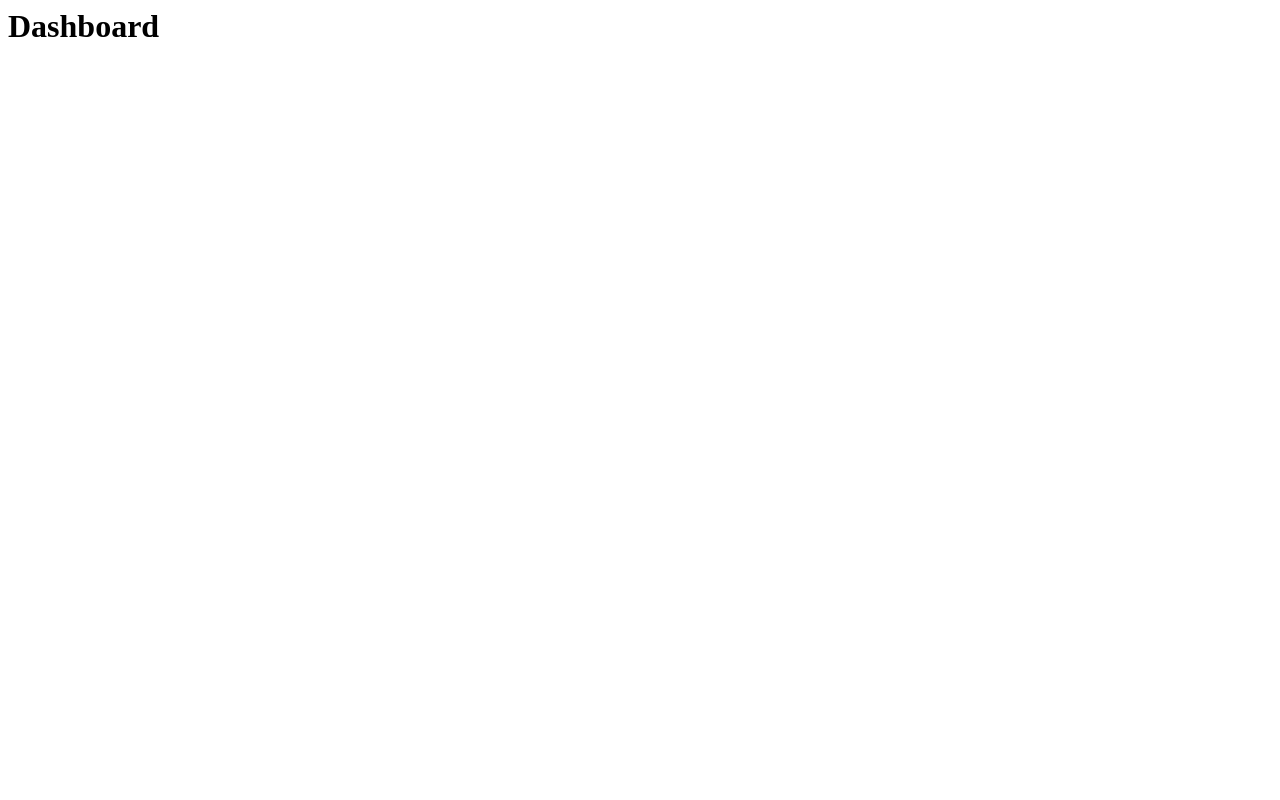
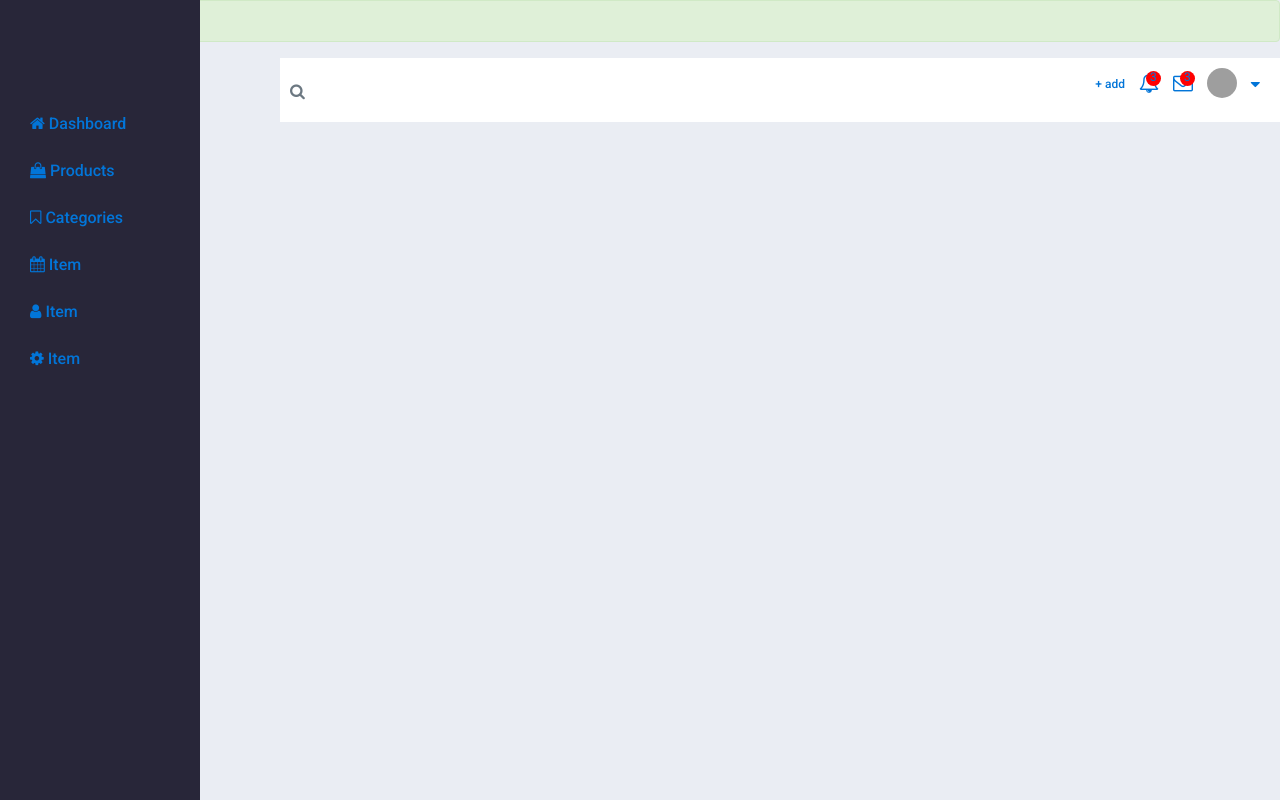
Before and after one commit to inno-asiimwe/ecommerce-1.11, a Django app: page /merchant/dashboard in a window 1280 px wide. Before the commit the page is almost empty. Run offline with Django 3.2, Linux system fonts and the light colour scheme; a user stored in the database is signed in; tables that the repository leaves empty hold one stand-in row (values such as "Sample post"); one stand-in notice (Sample message) is shown; some libraries are stand-ins or nearby versions; grey boxes are pictures that could not be loaded.

Commit message:
[Feature #154310352] Add template for the merchant Dashboard.

```diff
--- a/accounts/views.py
+++ b/accounts/views.py
@@ -1,5 +1,6 @@
 from django.shortcuts import render, redirect
 from django.contrib.auth import authenticate, login
+from django.contrib.auth.mixins import LoginRequiredMixin
 from django.contrib import messages
 from django.urls import reverse, reverse_lazy
 from django.utils.http import is_safe_url
@@ -115,8 +116,9 @@ class ProfileUpdateView(RequestFormAttachMixin, UpdateView):
         return context
 
 
-class MerchantDashboardView(View):
+class MerchantDashboardView(LoginRequiredMixin, View):
     """ View for the Merchant Dashboard """
+    login_url = reverse_lazy('merch_login')
 
     def get(self, *args, **kwargs):
         user = self.request.user
--- a/static_my_proj/css/main.css
+++ b/static_my_proj/css/main.css
@@ -0,0 +1,213 @@
+@import url("https://fonts.googleapis.com/css?family=Roboto:100,300,400,500,700");
+/* http://meyerweb.com/eric/tools/css/reset/
+   v2.0 | 20110126
+   License: none (public domain)
+*/
+a,
+abbr,
+acronym,
+address,
+applet,
+article,
+aside,
+audio,
+b,
+big,
+blockquote,
+body,
+canvas,
+caption,
+center,
+cite,
+code,
+dd,
+del,
+details,
+dfn,
+div,
+dl,
+dt,
+em,
+embed,
+fieldset,
+figcaption,
+figure,
+footer,
+form,
+h1,
+h2,
+h3,
+h4,
+h5,
+h6,
+header,
+hgroup,
+html,
+i,
+iframe,
+img,
+ins,
+kbd,
+label,
+legend,
+li,
+mark,
+menu,
+nav,
+object,
+ol,
+output,
+p,
+pre,
+q,
+ruby,
+s,
+samp,
+section,
+small,
+span,
+strike,
+strong,
+sub,
+summary,
+sup,
+table,
+tbody,
+td,
+tfoot,
+th,
+thead,
+time,
+tr,
+tt,
+u,
+ul,
+var,
+video {
+  margin: 0;
+  padding: 0;
+  border: 0;
+  font-size: 100%;
+  font: inherit;
+  vertical-align: baseline; }
+
+/* HTML5 display-role reset for older browsers */
+article,
+aside,
+details,
+figcaption,
+figure,
+footer,
+header,
+hgroup,
+menu,
+nav,
+section {
+  display: block; }
+
+body {
+  line-height: 1; }
+
+ol,
+ul {
+  list-style: none; }
+
+blockquote,
+q {
+  quotes: none; }
+
+blockquote:after,
+blockquote:before,
+q:after,
+q:before {
+  content: '';
+  content: none; }
+
+table {
+  border-collapse: collapse;
+  border-spacing: 0; }
+
+* {
+  box-sizing: border-box; }
+
+body {
+  font-family: roboto, sans-serif;
+  background: #EAEDF3; }
+
+#sideMenu {
+  background: #282639;
+  position: absolute;
+  top: 0;
+  bottom: 0;
+  width: 200px; }
+  #sideMenu nav {
+    padding-top: 100px; }
+    #sideMenu nav a {
+      display: block;
+      text-decoration: none;
+      padding: 15px 30px;
+      font-weight: 500; }
+
+header {
+  margin-left: 280px;
+  background: #fff;
+  padding: 10px; }
+  header .search-area {
+    display: inline-block;
+    width: 50%; }
+    header .search-area .fa {
+      color: #6C7882; }
+    header .search-area input[type="text"] {
+      background: transparent;
+      border: none;
+      font-size: 1.3rem;
+      font-weight: 100;
+      color: #92CF48;
+      padding: 10px;
+      width: 80%; }
+  header .user-area {
+    display: inline-block;
+    float: right; }
+    header .user-area a {
+      text-decoration: none;
+      display: inline-block;
+      padding-right: 10px;
+      vertical-align: top;
+      height: 30px; }
+      header .user-area a.add {
+        padding-top: 10px;
+        font-size: 12px;
+        font-weight: 500; }
+      header .user-area a.notifications {
+        padding-top: 5px;
+        position: relative;
+        font-size: 20px; }
+        header .user-area a.notifications .fa {
+          display: inline-block !important; }
+        header .user-area a.notifications .circle {
+          background: red;
+          display: inline-block;
+          height: 15px;
+          width: 15px;
+          font-size: 12px;
+          text-align: center;
+          border-radius: 50%;
+          position: absolute;
+          top: 3px;
+          left: 7px; }
+    header .user-area .user-img {
+      background: url(https://pbs.twimg.com/profile_images/914775571342569472/yl4Msdmo_400x400.jpg) no-repeat center center;
+      -webkit-background-size: cover;
+      -moz-background-size: cover;
+      -o-background-size: cover;
+      background-size: cover;
+      width: 30px;
+      height: 30px;
+      display: inline-block;
+      border-radius: 50%;
+      margin-right: 10px; }
+    header .user-area .fa-caret-down {
+      position: relative;
+      top: -8px; }
+
+/*# sourceMappingURL=main.css.map */
--- /dev/null
+++ b/static_my_proj/sass/_reset.scss
@@ -0,0 +1,133 @@
+/* http://meyerweb.com/eric/tools/css/reset/
+   v2.0 | 20110126
+   License: none (public domain)
+*/
+a,
+abbr,
+acronym,
+address,
+applet,
+article,
+aside,
+audio,
+b,
+big,
+blockquote,
+body,
+canvas,
+caption,
+center,
+cite,
+code,
+dd,
+del,
+details,
+dfn,
+div,
+dl,
+dt,
+em,
+embed,
+fieldset,
+figcaption,
+figure,
+footer,
+form,
+h1,
+h2,
+h3,
+h4,
+h5,
+h6,
+header,
+hgroup,
+html,
+i,
+iframe,
+img,
+ins,
+kbd,
+label,
+legend,
+li,
+mark,
+menu,
+nav,
+object,
+ol,
+output,
+p,
+pre,
+q,
+ruby,
+s,
+samp,
+section,
+small,
+span,
+strike,
+strong,
+sub,
+summary,
+sup,
+table,
+tbody,
+td,
+tfoot,
+th,
+thead,
+time,
+tr,
+tt,
+u,
+ul,
+var,
+video {
+  margin: 0;
+  padding: 0;
+  border: 0;
+  font-size: 100%;
+  font: inherit;
+  vertical-align: baseline;
+}
+/* HTML5 display-role reset for older browsers */
+article,
+aside,
+details,
+figcaption,
+figure,
+footer,
+header,
+hgroup,
+menu,
+nav,
+section {
+  display: block;
+}
+
+body {
+  line-height: 1;
+}
+
+ol,
+ul {
+  list-style: none;
+}
+
+blockquote,
+q {
+  quotes: none;
+}
+
+blockquote:after,
+blockquote:before,
+q:after,
+q:before {
+  content: '';
+  content: none;
+}
+
+table {
+  border-collapse: collapse;
+  border-spacing: 0;
+}
--- /dev/null
+++ b/static_my_proj/sass/_variables.scss
@@ -0,0 +1,10 @@
+$purpleLight: #302d43;
+$purpleDark: #282639;
+$greenNeon: #92CF48;
+$greyLightBG: #F4F6F9;
+$greyDarkBG: #EAEDF3;
+$greyDarkFront: #6C7882;
+$greyLightFront: #BBC1CD;
+$greyLightFront2: #A5ADBD;
+$orange: #F48320;
+$purple: #744BCE;
--- /dev/null
+++ b/static_my_proj/sass/main.scss
@@ -0,0 +1,105 @@
+@import url( 'https://fonts.googleapis.com/css?family=Roboto:100,300,400,500,700');
+@import "reset";
+@import "variables";
+
+* {
+    box-sizing: border-box;
+  }
+  body {
+    font-family: roboto, sans-serif;
+    background: $greyDarkBG;
+  }
+
+  #sideMenu {
+    background: $purpleDark;
+    position: absolute;
+    top: 0;
+    bottom: 0;
+    width: 200px;
+    nav {
+        padding-top: 100px;
+        a {
+            display: block;
+            text-decoration: none;
+            padding: 15px 30px;
+            font-weight: 500;
+          }
+    }
+
+  }
+
+  header {
+    margin-left: 280px;
+    background: #fff;
+    padding: 10px;
+    .search-area {
+      display: inline-block;
+      width: 50%;
+      .fa {
+        color: $greyDarkFront;
+        }
+      input[type="text"] {
+        background: transparent;
+        border: none;
+        font-size: 1.3rem;
+        font-weight: 100;
+        color: $greenNeon;
+        padding: 10px;
+        width: 80%;
+      }
+    }
+    .user-area {
+      display: inline-block;
+      float: right;
+      a {
+        text-decoration: none;
+        display: inline-block;
+        padding-right: 10px;
+        vertical-align: top;
+        height: 30px;
+        &.add {
+          padding-top: 10px;
+          font-size: 12px;
+          font-weight: 500;
+        }
+        &.notifications {
+          padding-top: 5px;
+          position: relative;
+          font-size: 20px;
+          .fa {
+            display: inline-block !important;
+          }
+          .circle {
+            background: red;
+            display: inline-block;
+            height: 15px;
+            width: 15px;
+            font-size: 12px;
+            text-align: center;
+            border-radius: 50%;
+            position: absolute;
+            top: 3px;
+            left: 7px
+          }
+        }
+      }
+      .user-img {
+        background: url(https://pbs.twimg.com/profile_images/914775571342569472/yl4Msdmo_400x400.jpg) no-repeat center center;
+        -webkit-background-size: cover;
+        -moz-background-size: cover;
+        -o-background-size: cover;
+        background-size: cover;
+        width: 30px;
+        height: 30px;
+        display: inline-block;
+        border-radius: 50%;
+        margin-right: 10px;
+      }
+      .fa-caret-down {
+        position: relative;
+        top: -8px;
+      }
+    }
+
+
+  }
--- a/templates/base/css.html
+++ b/templates/base/css.html
@@ -1,6 +1,6 @@
 {% load static %}
+<!-- Font awesome -->
+<link rel="stylesheet" href="https://maxcdn.bootstrapcdn.com/font-awesome/4.7.0/css/font-awesome.min.css">
+
 <!-- Bootstrap CSS -->
 <link rel="stylesheet" href="https://maxcdn.bootstrapcdn.com/bootstrap/4.0.0-beta.3/css/bootstrap.min.css" integrity="sha384-Zug+QiDoJOrZ5t4lssLdxGhVrurbmBWopoEl+M6BdEfwnCJZtKxi1KgxUyJq13dy" crossorigin="anonymous">
-
-<!-- Font awesome -->
-<link rel="stylesheet" href="https://maxcdn.bootstrapcdn.com/font-awesome/4.7.0/css/font-awesome.min.css">
--- /dev/null
+++ b/templates/base_no_nav.html
@@ -0,0 +1,27 @@
+{% load static %}
+<!doctype html>
+<html lang="en">
+  <head>
+    <!-- Required meta tags -->
+    <meta charset="utf-8">
+    <meta name="viewport" content="width=device-width, initial-scale=1, shrink-to-fit=no">
+    <title>Hello, world!</title>
+    {% include "base/css.html"%}
+    <link rel="stylesheet" href="{% static 'css/main.css' %}">
+    {% block base_head %}{% endblock %}
+  </head>
+  <body>
+    {% if messages %}
+    <div class="alert alert-success messages">
+        {% for message in messages %}
+        <span{% if message.tags %} class="{{ message.tags }}"{% endif %}>
+            {% if message.level == DEFAULT_MESSAGE_LEVELS.ERROR %}Important: {% endif %}
+            {{ message }}<br/>
+        </span>
+        {% endfor %}
+    </div>
+    {% endif %}
+    {% block content %}{% endblock %}
+{% include "base/js.html"%}
+  </body>
+</html>
--- a/templates/merchant/dashboard.html
+++ b/templates/merchant/dashboard.html
@@ -1 +1,40 @@
-<h1>Dashboard</h1>
+{% extends 'base_no_nav.html' %}
+{% block content %}
+<section id="sideMenu">
+    <nav>
+      <a href="#" class="active"><i class="fa fa-home" aria-hidden="true"></i> Dashboard</a>
+      <a href="#"><i class="fa fa-shopping-bag" aria-hidden="true"></i>
+         Products</a>
+      <a href="#"><i class="fa fa-bookmark-o" aria-hidden="true"></i>
+         Categories</a>
+      <a href="#"><i class="fa fa-calendar" aria-hidden="true"></i>
+         Item</a>
+      <a href="#"><i class="fa fa-user" aria-hidden="true"></i>
+         Item</a>
+      <a href="#"><i class="fa fa-cog" aria-hidden="true"></i>
+         Item</a>
+    </nav>
+  </section>
+<header>
+  <div class="search-area">
+    <i class="fa fa-search" aria-hidden="true"></i>
+    <input type="text" name="" value="">
+  </div>
+  <div class="user-area">
+    <a href="#" class="add">+ add</a>
+    <a href="#" class="notifications">
+      <i class="fa fa-bell-o" aria hidden="true"></i>
+      <span class="circle">3</span>
+    </a>
+    <a href="#" class="notifications">
+        <i class="fa fa-envelope-o" aria hidden="true"></i>
+        <span class="circle">3</span>
+    </a>
+    <a href="#">
+      <div class="user-img"></div>
+      <i class="fa fa-caret-down" aria-hidden="true"></i>
+    </a>
+  </div>
+</header>
+
+{% endblock %}
```
Also changed, not shown: 1 other file.
